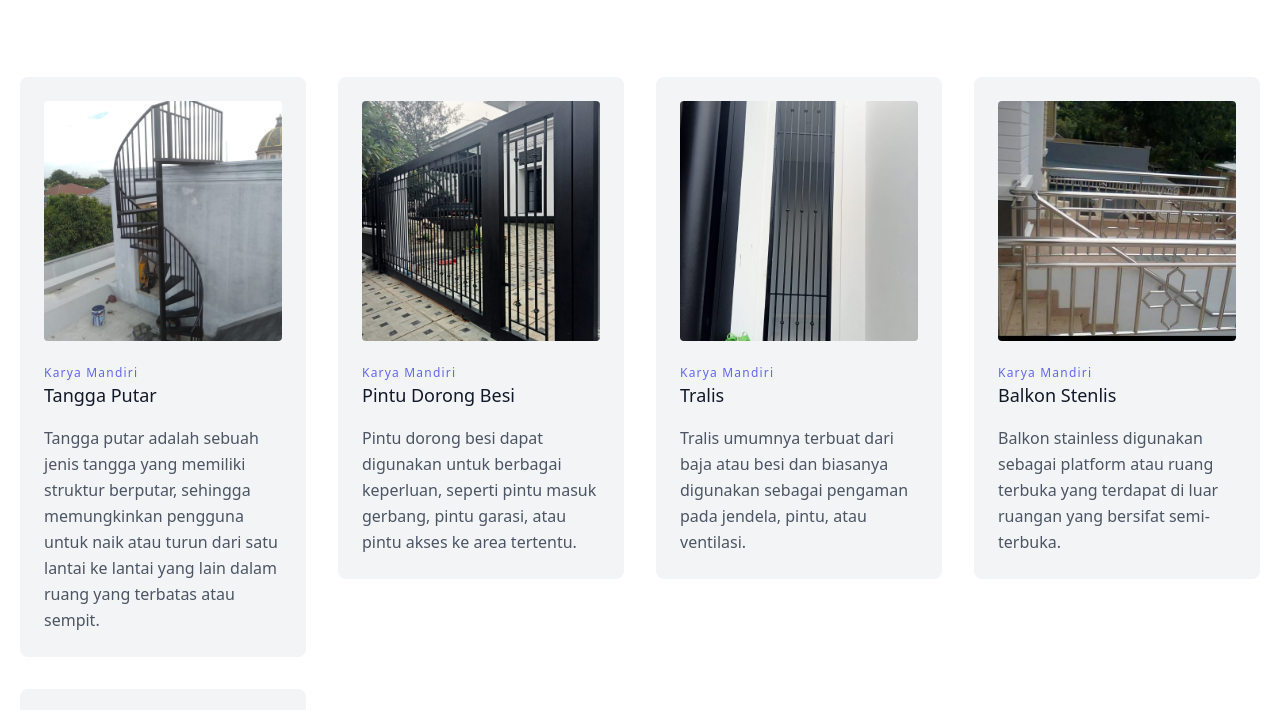
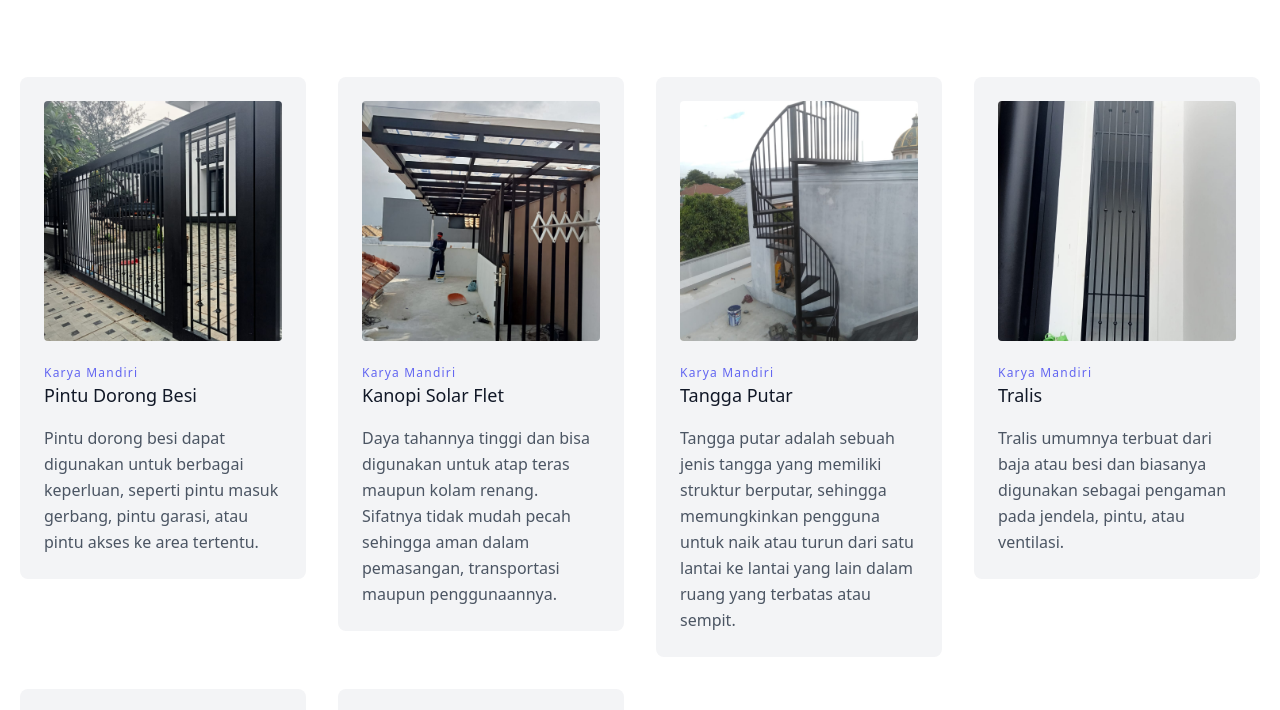
Before and after one commit to kgswhy/Bengkel, a website: page Index.html in a window 1280 px wide. Shown: the part 700-1410 px from the top of the page. Drawn offline with Linux system fonts and the light colour scheme.

Commit message:
fix image and writing

```diff
--- a/Index.html
+++ b/Index.html
@@ -55,21 +55,29 @@
         <p class="lg:w-1/2 w-full leading-relaxed text-gray-500">Dibawah sini adalah beberapa hasil karya tangan dari Bengkel Las mandiri, yang memiliki berbagai kelebihan baik dari keamanan maupun estetika didalam maupun diluar rumah anda</p>
       </div>
       <div class="flex flex-wrap -m-4">
+      <div class="xl:w-1/4 md:w-1/2 p-4">
+        <div class="bg-gray-100 p-6 rounded-lg">
+          <img class="h-60 rounded w-full object-cover object-center mb-6" src="/assets/1.jpg" alt="content">
+          <h3 class="tracking-widest text-indigo-500 text-xs font-medium title-font">Karya Mandiri</h3>
+          <h2 class="text-lg text-gray-900 font-medium title-font mb-4">Pintu Dorong Besi</h2>
+          <p class="leading-relaxed text-base">
+            Pintu dorong besi dapat digunakan untuk berbagai keperluan, seperti pintu masuk gerbang, pintu garasi, atau pintu akses ke area tertentu. </p>
+        </div>
+      </div>
+      <div class="xl:w-1/4 md:w-1/2 p-4">
+        <div class="bg-gray-100 p-6 rounded-lg">
+          <img class="h-60 rounded w-full object-cover object-center mb-6" src="/assets/Gambar 5.jpg" alt="content">
+          <h3 class="tracking-widest text-indigo-500 text-xs font-medium title-font">Karya Mandiri</h3>
+          <h2 class="text-lg text-gray-900 font-medium title-font mb-4">Kanopi Solar Flet</h2>
+          <p class="leading-relaxed text-base">Daya tahannya tinggi dan bisa digunakan untuk atap teras maupun kolam renang. Sifatnya tidak mudah pecah sehingga aman dalam pemasangan, transportasi maupun penggunaannya.</p>
+        </div>
+      </div>
         <div class="xl:w-1/4 md:w-1/2 p-4">
           <div class="bg-gray-100 p-6 rounded-lg">
             <img class="h-60 rounded w-full object-cover object-center mb-6" src="/assets/Gambar 2.jpg" alt="content">
             <h3 class="tracking-widest text-indigo-500 text-xs font-medium title-font">Karya Mandiri</h3>
             <h2 class="text-lg text-gray-900 font-medium title-font mb-4">Tangga Putar</h2>
             <p class="leading-relaxed text-base">Tangga putar adalah sebuah jenis tangga yang memiliki struktur berputar, sehingga memungkinkan pengguna untuk naik atau turun dari satu lantai ke lantai yang lain dalam ruang yang terbatas atau sempit.</p>
-          </div>
-        </div>
-        <div class="xl:w-1/4 md:w-1/2 p-4">
-          <div class="bg-gray-100 p-6 rounded-lg">
-            <img class="h-60 rounded w-full object-cover object-center mb-6" src="/assets/1.jpg" alt="content">
-            <h3 class="tracking-widest text-indigo-500 text-xs font-medium title-font">Karya Mandiri</h3>
-            <h2 class="text-lg text-gray-900 font-medium title-font mb-4">Pintu Dorong Besi</h2>
-            <p class="leading-relaxed text-base">
-              Pintu dorong besi dapat digunakan untuk berbagai keperluan, seperti pintu masuk gerbang, pintu garasi, atau pintu akses ke area tertentu. </p>
           </div>
         </div>
         <div class="xl:w-1/4 md:w-1/2 p-4">
@@ -85,12 +93,12 @@
             <img class="h-60 rounded w-full object-cover object-center mb-6" src="/assets/balkon stenlis.jpg" alt="content">
             <h3 class="tracking-widest text-indigo-500 text-xs font-medium title-font">Karya Mandiri</h3>
             <h2 class="text-lg text-gray-900 font-medium title-font mb-4">Balkon Stenlis</h2>
-            <p class="leading-relaxed text-base">Balkon stainless digunakan sebagai platform atau ruang terbuka yang terdapat di luar ruangan yang bersifat semi-terbuka.</p>
+            <p class="leading-relaxed text-base">Balkon Stenlis digunakan sebagai platform atau ruang terbuka yang terdapat di luar ruangan yang bersifat semi-terbuka serta kualitas lebih kuat dan anti karat.</p>
           </div>
         </div>
         <div class="xl:w-1/4 md:w-1/2 p-4">
           <div class="bg-gray-100 p-6 rounded-lg">
-            <img class="h-60 rounded w-full object-cover object-center mb-6" src="/assets/Gambar 5.jpg" alt="content">
+            <img class="h-60 rounded w-full object-cover object-center mb-6" src="/assets/pintu hek yg bener.jpg" alt="content">
             <h3 class="tracking-widest text-indigo-500 text-xs font-medium title-font">Karya Mandiri</h3>
             <h2 class="text-lg text-gray-900 font-medium title-font mb-4">Pintu Hek</h2>
             <p class="leading-relaxed text-base">Pintu Hek ini biasanya dirancang untuk bisa dibuka atau ditutup dengan cara didorong atau ditarik secara manual.</p>
@@ -108,10 +116,7 @@
       <p class="text-sm text-gray-500 sm:ml-4 sm:pl-4 sm:border-l-2 sm:border-gray-200 sm:py-2 sm:mt-0 mt-4">© 2023 Karya Mandiri
       </p>
       <span class="inline-flex sm:ml-auto sm:mt-0 mt-4 justify-center sm:justify-start">
-        <svg xmlns="http://www.w3.org/2000/svg" width="24" height="24" viewBox="0 0 24 24">
-          <a href="https://wa.me/6287777609252/"><img  width="50" height="50" src="https://img.icons8.com/ios/50/whatsapp--v1.png" alt="whatsapp--v1"/>
-          </span></a>
-
+          <a href="https://wa.me/6287777609252/"><img  width="50" height="50" src="https://img.icons8.com/ios/50/whatsapp--v1.png" alt="whatsapp--v1"/></span></a>
     </div>
   </footer>
 </body>
```
Also changed, not shown: assets/pintu hek yg bener.jpg (added).
